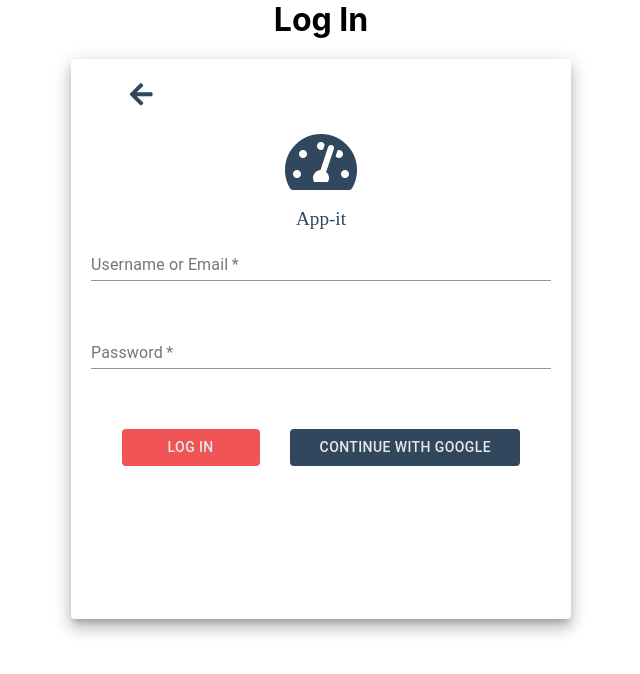
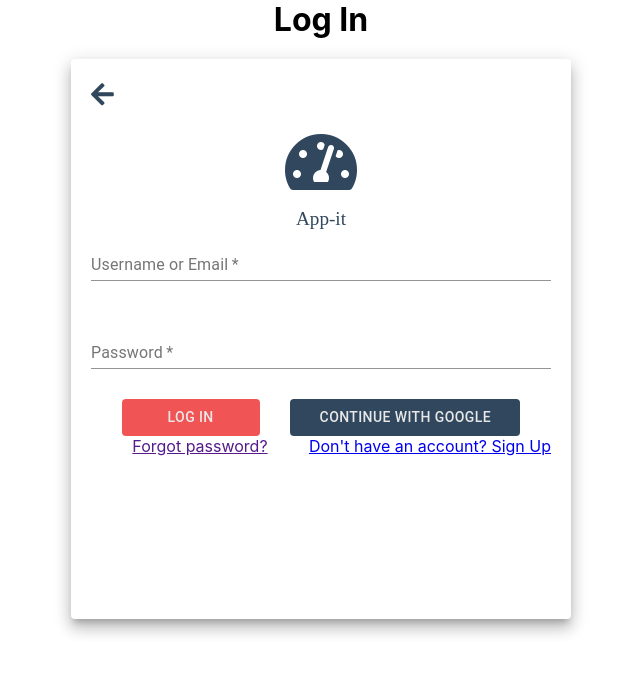
Before and after one commit to opeyemipeter1759/App-it, a React (Create React App) app: page /log-in in a window 1280 px wide. Shown: the top 674 px of the page, without its empty margins (319-959 px from the left). Built offline with nearby package versions, Linux system fonts and the light colour scheme; a web font is replaced by a local one.

Commit message:
login page

```diff
--- a/src/Components/Log-in.css
+++ b/src/Components/Log-in.css
@@ -1,12 +1,12 @@
 .loginBtnColor {
-  margin-top: 60px !important;
+  margin-top: 30px !important;
   background-color: var(--btnColor) !important;
   width: 30%;
   padding: 4rem 0;
   color: var(--textColor) !important;
 }
 .GoogleLoginBtnColor {
-  margin-top: 60px !important;
+  margin-top: 30px !important;
   background-color: #30475e !important;
   width: 50%;
   padding: 4rem 0;
@@ -33,12 +33,13 @@
 .LoginLogoText {
   font-family: "Hachi Maru Pop", cursive;
   font-size: 1.2rem;
+  margin-top: 40rem;
 }
 .emailInput {
   margin-bottom: 40px !important;
 }
 .backHome {
   color: #30475e !important;
-  margin-right: 360px;
+  margin-right: 30rem;
   font-size: 26px;
 }
--- a/src/Components/Log-in.js
+++ b/src/Components/Log-in.js
@@ -1,6 +1,7 @@
 import React from 'react'
 import {Link} from 'react-router-dom'
 import {Grid, Paper,TextField, Button} from '@material-ui/core'
+import CssBaseline from '@material-ui/core/CssBaseline';
 import './Log-in.css'
 
 function LogIn() {
@@ -58,6 +59,22 @@ function LogIn() {
 
                   </div>
 
+                <Grid container>
+                  <Grid item xs>
+                    <Link href="#" variant="body2">
+                      Forgot password?
+                    </Link>
+                  </Grid>
+                <Grid item>
+
+                <Link
+                  to='/sign-up'
+                  variant="body2">
+                  {"Don't have an account? Sign Up"}
+                </Link>
+                </Grid>
+              </Grid>
+
                 </Paper>
 
       </Grid>
```
Also changed, not shown: 1 other file (tests, documents, lock files or other folders).
